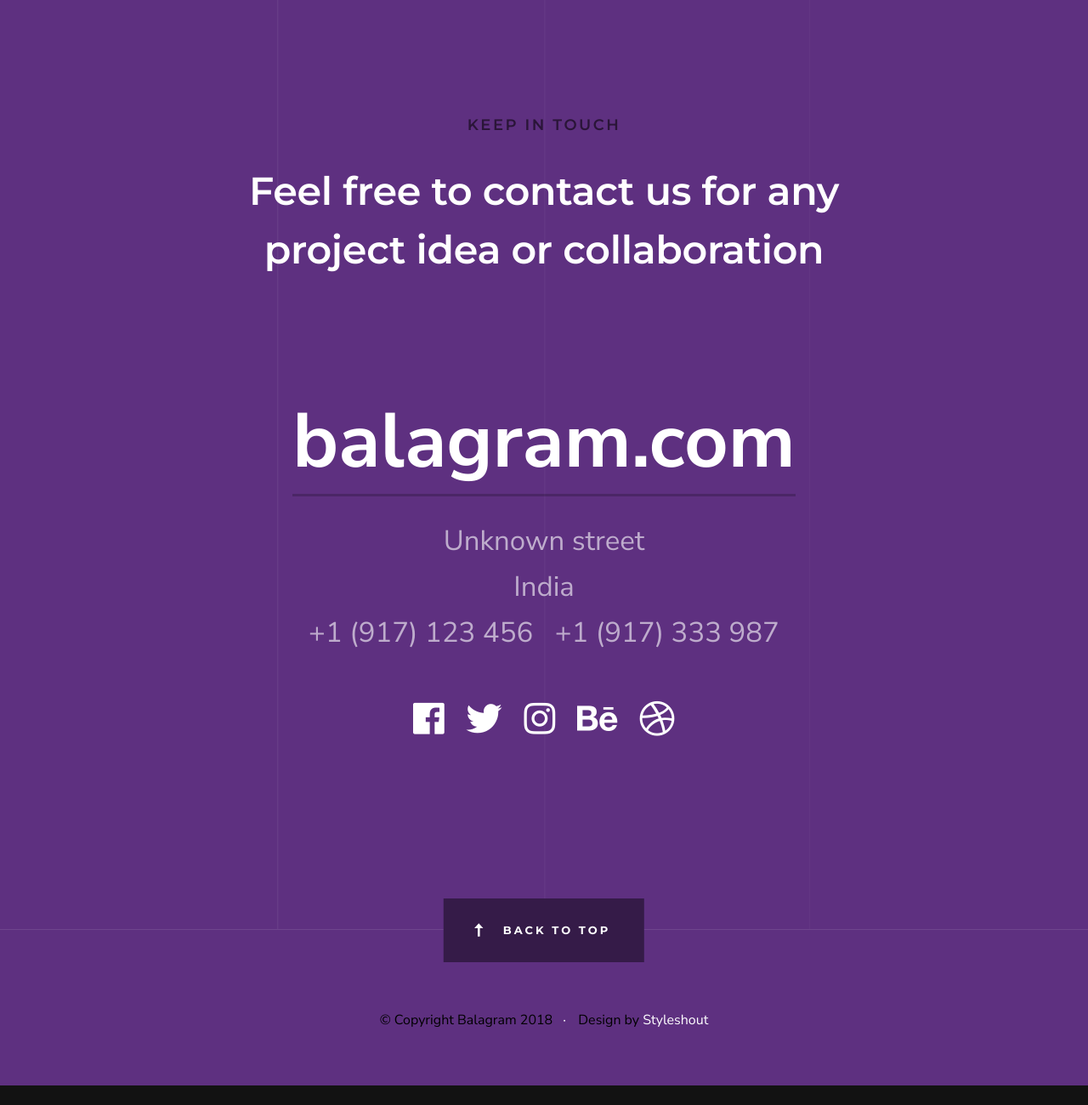
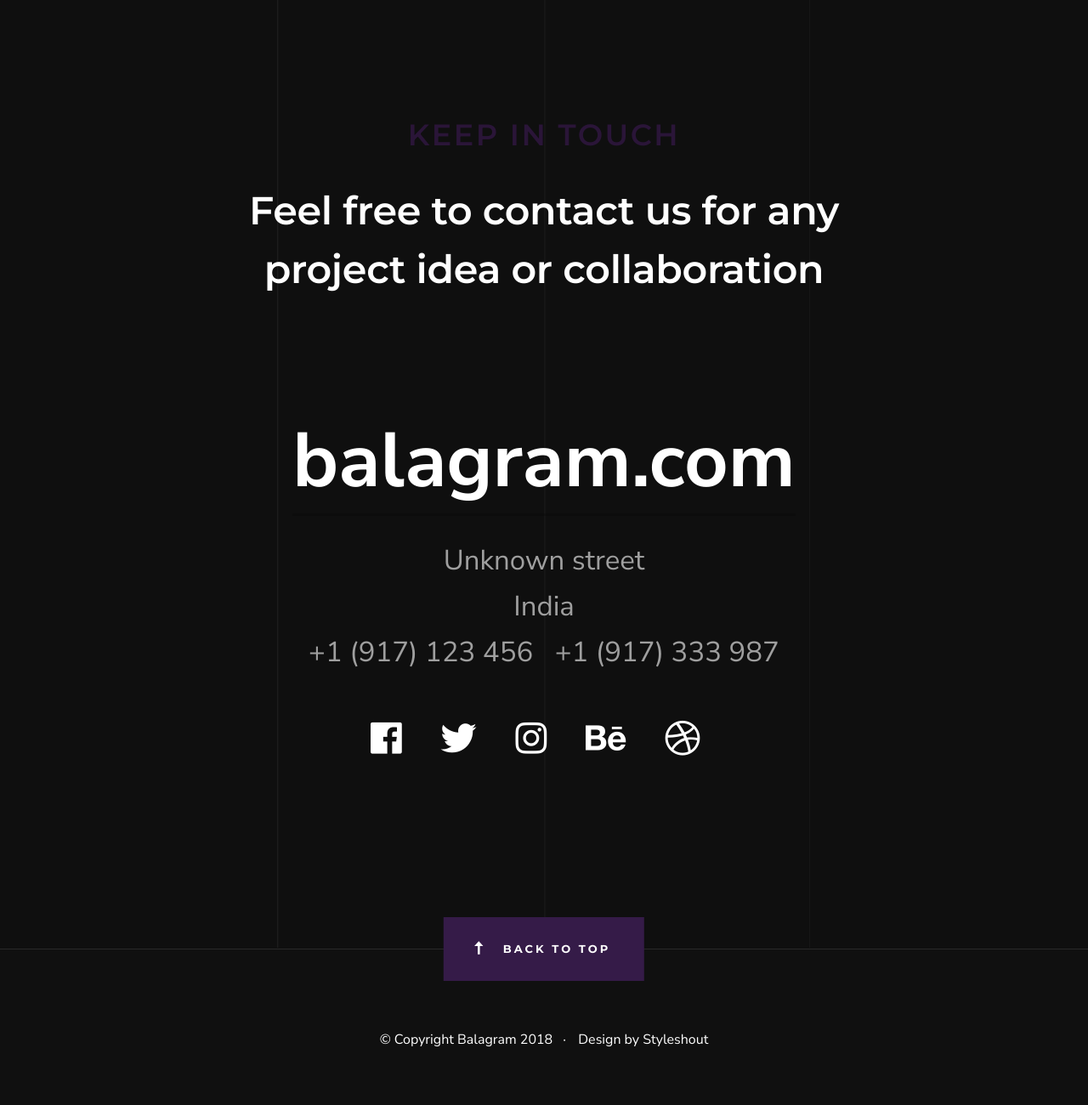
Before and after one commit to PrabhudevSBetsurmath/Balagram, a plain HTML site: page index.html in a window 1280 px wide. Shown: the part 7850-9150 px from the top of the page at 85% size. Before the commit the page ends 9127 px from the top, so only its background shows below. Drawn offline with Linux system fonts and the light colour scheme; files whose address does not match are found by name.

Commit message:
contact color change

```diff
--- a/css/main.css
+++ b/css/main.css
@@ -3603,7 +3603,7 @@ html.no-csstransitions .home-content__main {
 .s-contact {
   padding-top: 16.2rem;
   padding-bottom: 21rem;
-  background-color: #5e3080;
+  background-color: #0f0f0f;
   color: rgba(255, 255, 255, 0.6);
   text-align: center;
   position: relative;
@@ -3627,6 +3627,7 @@ html.no-csstransitions .home-content__main {
 
 .s-contact .subhead {
   color: #2a1538;
+  font-size: 3.5rem;
 }
 
 .s-contact .section-header,
@@ -3675,6 +3676,7 @@ html.no-csstransitions .home-content__main {
 .contact-social li {
   margin-right: 15px;
   padding-left: 0;
+  padding-right: 20px;
   display: inline-block;
 }
 
@@ -3821,13 +3823,16 @@ footer {
   padding-top: 9rem;
   padding-bottom: 6rem;
   color: rgba(255, 255, 255, 0.6);
-  background-color: #5e3080;
+  background-color: #1111113a;
   border-top: 1px solid rgba(255, 255, 255, 0.1);
   text-align: center;
   position: relative;
 }
 
 footer a {
+  color: #FFFFFF;
+}
+footer span {
   color: #FFFFFF;
 }
 
--- a/index.html
+++ b/index.html
@@ -627,7 +627,7 @@
 
         <div class="row section-header narrow" data-aos="fade-up">
             <div class="col-full">
-                <h3 class="subhead">Keep In Touch</h3>
+                <h2 class="subhead">Keep In Touch</h2>
                 <h1 class="display-1">Feel free to contact us for any <br> project idea or collaboration</h1>
             </div>
         </div> <!-- end section-header -->
```
